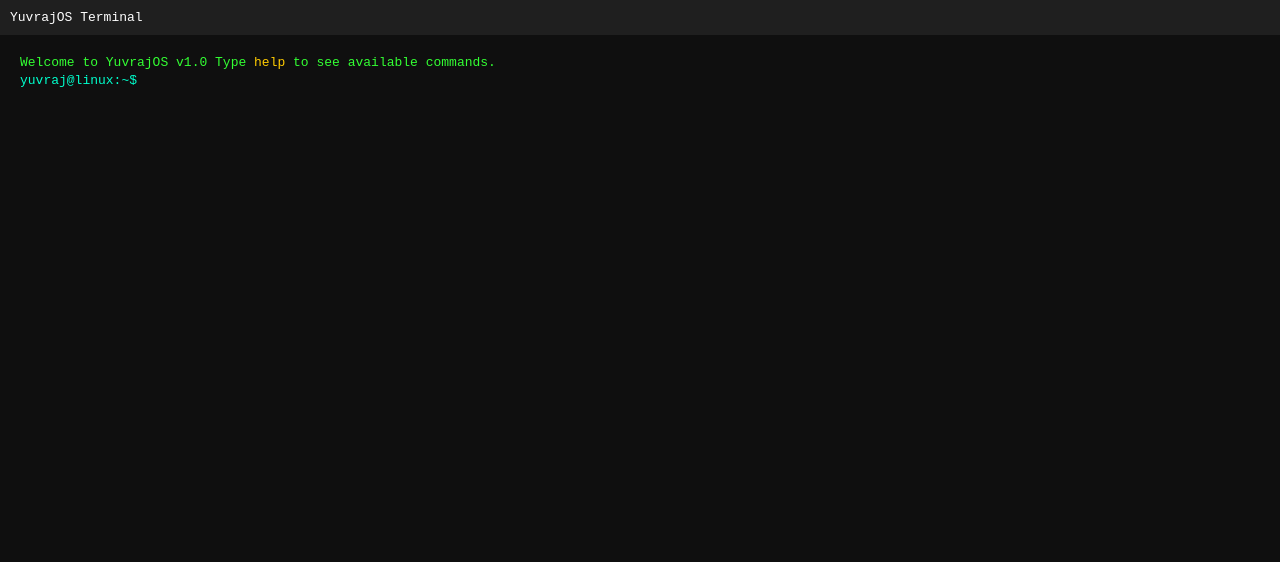
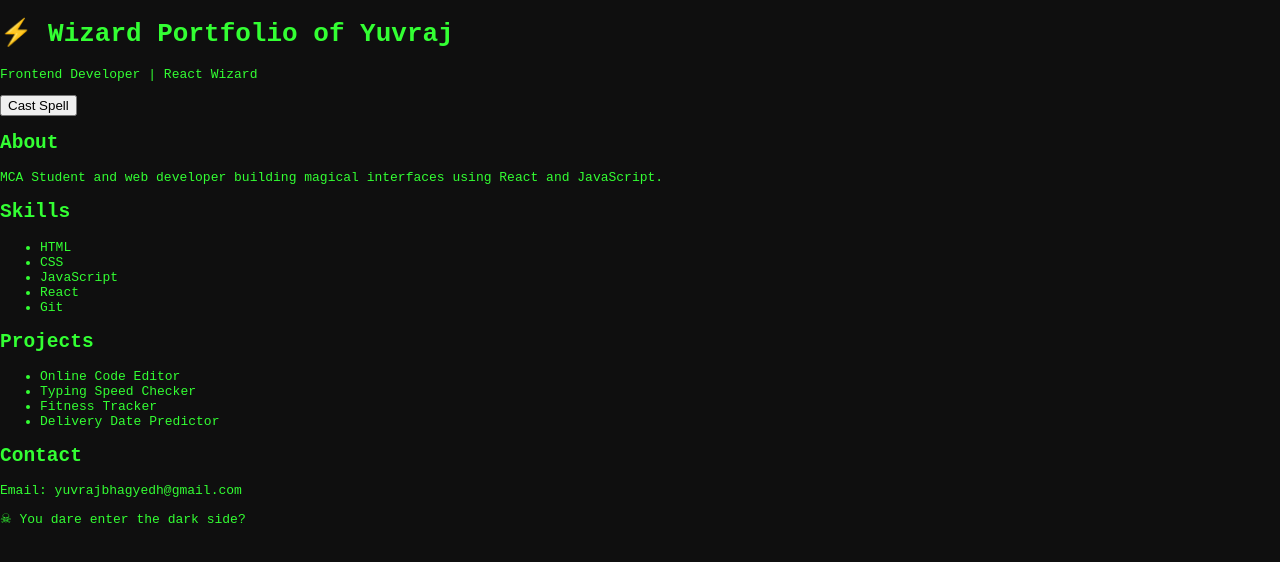
Before and after one commit to Yuvrajbhagyedh/linux-portfolio, a plain HTML site: page index.html in a window 1280 px wide. Drawn offline with Linux system fonts and the light colour scheme.

Commit message:
added css file

```diff
--- a/index.html
+++ b/index.html
@@ -2,32 +2,78 @@
 <html lang="en">
 <head>
 <meta charset="UTF-8">
-<title>YuvrajOS</title>
+<title>Wizard Portfolio</title>
 <link rel="stylesheet" href="style.css">
 </head>
 
 <body>
 
-<div class="desktop">
+<div class="particles"></div>
 
-<div class="topbar">
-<span>YuvrajOS Terminal</span>
+<div class="hero">
+
+<h1 class="title">
+⚡ Wizard Portfolio of Yuvraj
+</h1>
+
+<p class="subtitle">
+Frontend Developer | React Wizard
+</p>
+
+<button id="spellBtn">Cast Spell</button>
+
 </div>
 
-<div class="terminal" id="terminal">
 
-<div id="output">
-Welcome to YuvrajOS v1.0
-Type <span class="cmd">help</span> to see available commands.
+<div class="book" id="book">
+
+<div class="page">
+
+<h2>About</h2>
+<p>MCA Student and web developer building magical interfaces using React and JavaScript.</p>
+
 </div>
 
-<div class="input-line">
-<span class="prompt">yuvraj@linux:~$</span>
-<input type="text" id="commandInput" autofocus>
+<div class="page">
+
+<h2>Skills</h2>
+
+<ul>
+<li>HTML</li>
+<li>CSS</li>
+<li>JavaScript</li>
+<li>React</li>
+<li>Git</li>
+</ul>
+
+</div>
+
+<div class="page">
+
+<h2>Projects</h2>
+
+<ul>
+<li>Online Code Editor</li>
+<li>Typing Speed Checker</li>
+<li>Fitness Tracker</li>
+<li>Delivery Date Predictor</li>
+</ul>
+
+</div>
+
+<div class="page">
+
+<h2>Contact</h2>
+
+<p>Email: yuvrajbhagyedh@gmail.com</p>
+
 </div>
 
 </div>
 
+
+<div class="voldemort" id="voldemort">
+☠ You dare enter the dark side?
 </div>
 
 <script src="script.js"></script>
```
